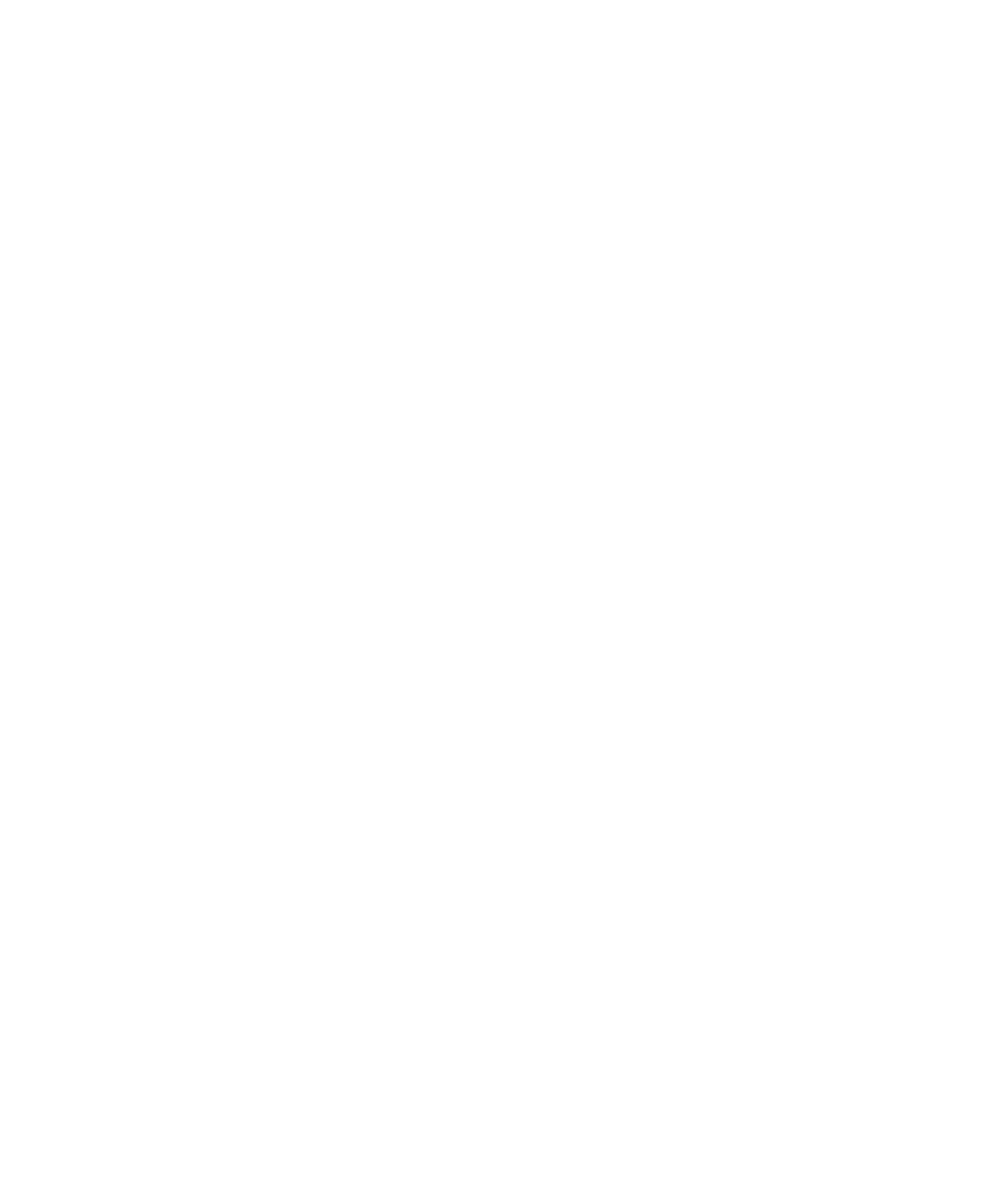
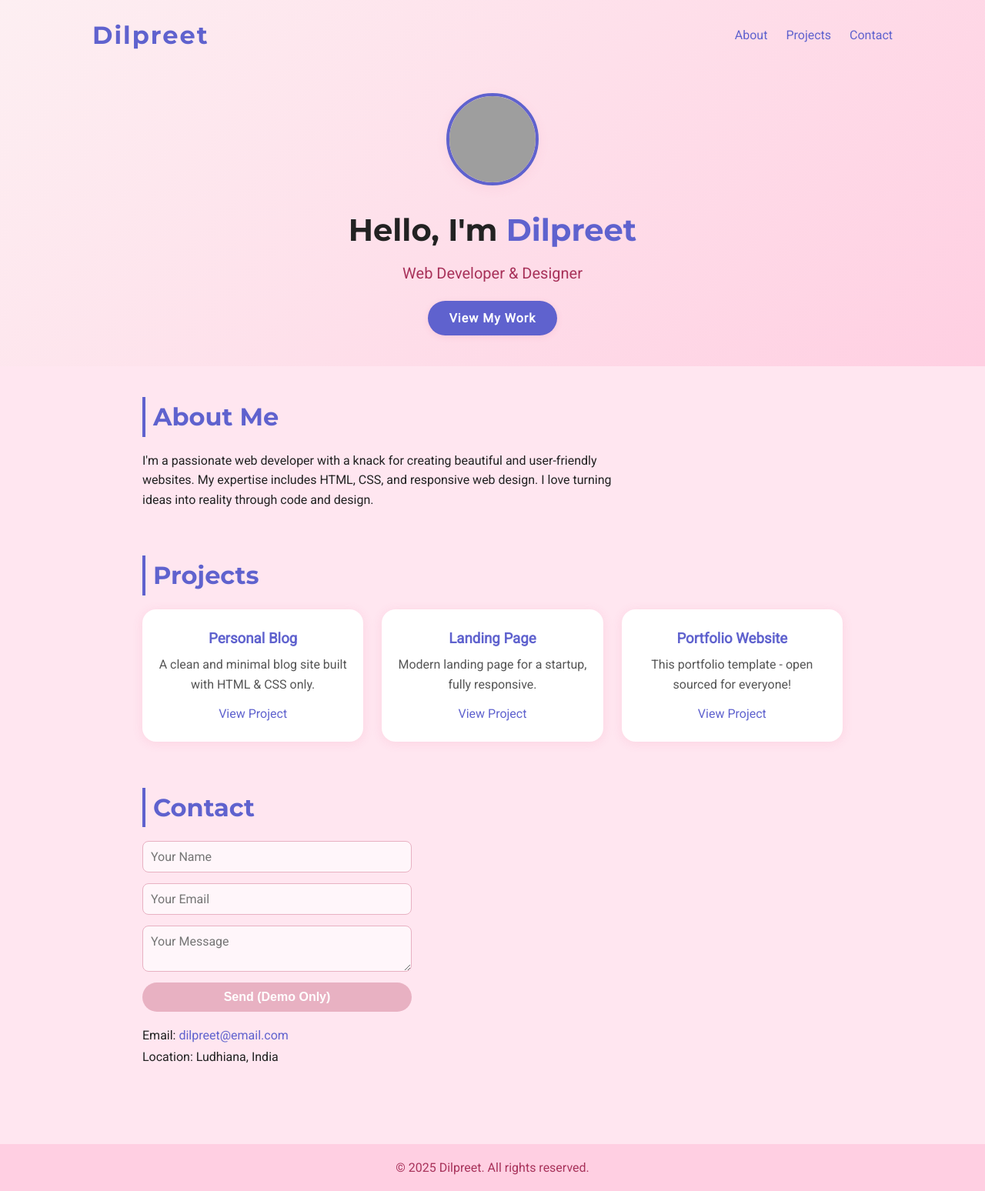
Before and after one commit to Dilpreet-47/linux.io, a plain HTML site: page html_css /index.html in a window 1280 px wide. Shown: the whole page at 77% size. Before the commit the page ends 800 px from the top, so only its background shows below. Drawn offline with Linux system fonts and the light colour scheme; grey boxes are pictures that could not be loaded.

Commit message:
changed index and styles

```diff
--- a/html_css /index.html
+++ b/html_css /index.html
@@ -1,11 +1,72 @@
 <!DOCTYPE html>
 <html lang="en">
 <head>
-    <meta charset="UTF-8">
-    <meta name="viewport" content="width=device-width, initial-scale=1.0">
-    <title>Document</title>
+  <meta charset="UTF-8">
+  <meta name="viewport" content="width=device-width, initial-scale=1">
+  <title>Dilpreet's Portfolio</title>
+  <link href="https://fonts.googleapis.com/css?family=Montserrat:700,400|Roboto:400,300&display=swap" rel="stylesheet">
+  <link rel="stylesheet" href="styles.css">
 </head>
 <body>
-
+  <header>
+    <nav>
+      <div class="logo">Dilpreet</div>
+      <ul>
+        <li><a href="#about">About</a></li>
+        <li><a href="#projects">Projects</a></li>
+        <li><a href="#contact">Contact</a></li>
+      </ul>
+    </nav>
+    <div class="hero">
+      <img src="https://avatars.githubusercontent.com/u/youruser.png" alt="Dilpreet Avatar" class="avatar">
+      <h1>Hello, I'm <span>Dilpreet</span></h1>
+      <p>Web Developer & Designer</p>
+      <a href="#projects" class="cta">View My Work</a>
+    </div>
+  </header>
+  <main>
+    <section id="about">
+      <h2>About Me</h2>
+      <p>
+        I'm a passionate web developer with a knack for creating beautiful and user-friendly websites. My expertise includes HTML, CSS, and responsive web design. I love turning ideas into reality through code and design.
+      </p>
+    </section>
+    <section id="projects">
+      <h2>Projects</h2>
+      <div class="projects-grid">
+        <div class="project-card">
+          <h3>Personal Blog</h3>
+          <p>A clean and minimal blog site built with HTML & CSS only.</p>
+          <a href="#" target="_blank">View Project</a>
+        </div>
+        <div class="project-card">
+          <h3>Landing Page</h3>
+          <p>Modern landing page for a startup, fully responsive.</p>
+          <a href="#" target="_blank">View Project</a>
+        </div>
+        <div class="project-card">
+          <h3>Portfolio Website</h3>
+          <p>This portfolio template - open sourced for everyone!</p>
+          <a href="#" target="_blank">View Project</a>
+        </div>
+      </div>
+    </section>
+    <section id="contact">
+      <h2>Contact</h2>
+      <form>
+        <input type="text" placeholder="Your Name" required>
+        <input type="email" placeholder="Your Email" required>
+        <textarea placeholder="Your Message" required></textarea>
+        <button type="submit" disabled>Send (Demo Only)</button>
+      </form>
+      <div class="contact-info">
+        <p>Email: <a href="mailto:dilpreet@email.com">dilpreet@email.com</a></p>
+        <p>Location: Ludhiana, India</p>
+      </div>
+    </section>
+  </main>
+  <footer>
+    <p>&copy; 2025 Dilpreet. All rights reserved.</p>
+  </footer>
 </body>
 </html>
--- /dev/null
+++ b/html_css /styles.css
@@ -0,0 +1,214 @@
+/* Reset and Fonts */
+* {
+  margin: 0; padding: 0; box-sizing: border-box;
+}
+body {
+  font-family: 'Roboto', Arial, sans-serif;
+  background: #ffe6f0;
+  color: #222;
+  line-height: 1.6;
+}
+a { color: #5f62ce; text-decoration: none; }
+a:hover { text-decoration: underline; }
+
+/* Header & Navigation */
+header {
+  background: linear-gradient(135deg, #fdeff2 0%, #ffcfe2 100%);
+  padding-bottom: 40px;
+}
+nav {
+  display: flex;
+  justify-content: space-between;
+  align-items: center;
+  max-width: 1100px;
+  margin: 0 auto;
+  padding: 20px 30px;
+}
+.logo {
+  font-family: 'Montserrat', sans-serif;
+  font-size: 2rem;
+  font-weight: 700;
+  color: #5f62ce;
+  letter-spacing: 2px;
+}
+nav ul {
+  list-style: none;
+  display: flex;
+  gap: 24px;
+}
+nav ul li a {
+  font-weight: 500;
+  transition: color 0.2s;
+}
+nav ul li a:hover {
+  color: #5f62ce;
+}
+
+/* Hero Section */
+.hero {
+  text-align: center;
+  margin-top: 30px;
+}
+.avatar {
+  width: 120px;
+  height: 120px;
+  border-radius: 50%;
+  object-fit: cover;
+  margin-bottom: 18px;
+  border: 4px solid #5f62ce;
+  box-shadow: 0 4px 16px rgba(230,84,128,0.07);
+}
+.hero h1 {
+  font-family: 'Montserrat', sans-serif;
+  font-size: 2.5rem;
+  font-weight: 700;
+  margin-bottom: 8px;
+}
+.hero h1 span {
+  color: #5f62ce;
+}
+.hero p {
+  font-size: 1.25rem;
+  color: #a8325a;
+  margin-bottom: 20px;
+}
+.cta {
+  display: inline-block;
+  padding: 10px 28px;
+  background:#5f62ce;
+  color: #fff;
+  border-radius: 25px;
+  font-weight: bold;
+  letter-spacing: 1px;
+  transition: background 0.2s, transform 0.2s;
+  box-shadow: 0 2px 8px rgba(230,84,128,0.12);
+}
+.cta:hover {
+  background: #a8325a;
+  transform: scale(1.05);
+}
+
+/* Main Sections */
+main {
+  max-width: 950px;
+  margin: 0 auto;
+  padding: 40px 20px;
+}
+section {
+  margin-bottom: 60px;
+}
+section h2 {
+  font-family: 'Montserrat', sans-serif;
+  color: #5f62ce;
+  font-size: 2rem;
+  margin-bottom: 18px;
+  border-left: 4px solid#5f62ce;
+  padding-left: 10px;
+}
+#about p {
+  max-width: 650px;
+  margin-bottom: 10px;
+}
+
+/* Projects */
+.projects-grid {
+  display: grid;
+  grid-template-columns: repeat(auto-fit, minmax(260px, 1fr));
+  gap: 24px;
+}
+.project-card {
+  background: #fff;
+  border-radius: 18px;
+  box-shadow: 0 2px 14px rgba(230,84,128,0.12);
+  padding: 24px 18px;
+  text-align: center;
+  transition: transform 0.2s, box-shadow 0.2s;
+}
+.project-card:hover {
+  transform: translateY(-8px) scale(1.03);
+  box-shadow: 0 8px 24px rgba(230,84,128,0.18);
+}
+.project-card h3 {
+  color: #5f62ce;
+  margin-bottom: 6px;
+}
+.project-card p {
+  color: #555;
+  margin-bottom: 12px;
+}
+.project-card a {
+  color:#5f62ce;
+  font-weight: 500;
+}
+
+/* Contact */
+#contact form {
+  display: flex;
+  flex-direction: column;
+  gap: 14px;
+  max-width: 350px;
+  margin-bottom: 18px;
+}
+#contact input, #contact textarea {
+  padding: 10px;
+  border: 1px solid #e8b1c2;
+  border-radius: 8px;
+  outline: none;
+  font-size: 1rem;
+  font-family: inherit;
+  transition: border 0.2s;
+  background: #fff6fa;
+}
+#contact input:focus, #contact textarea:focus {
+  border: 1.5px solid#5f62ce;
+}
+#contact button {
+  background: #5f62ce;
+  color: #fff;
+  border: none;
+  border-radius: 20px;
+  padding: 10px;
+  font-size: 1rem;
+  font-weight: 600;
+  cursor: pointer;
+  transition: background 0.2s, transform 0.2s;
+}
+#contact button:disabled {
+  background: #e8b1c2;
+  cursor: not-allowed;
+}
+#contact button:hover:not(:disabled) {
+  background: #a8325a;
+  transform: scale(1.04);
+}
+.contact-info p {
+  font-size: 1rem;
+  margin-bottom: 2px;
+}
+.contact-info a {
+  color: #5f62ce;
+}
+
+/* Footer */
+footer {
+  text-align: center;
+  padding: 18px 0;
+  background: #ffcfe2;
+  color: #a8325a;
+  font-size: 1rem;
+}
+
+/* Responsive */
+@media (max-width: 800px) {
+  nav {
+    flex-direction: column;
+    gap: 14px;
+    padding: 16px 10px;
+  }
+  main {
+    padding: 25px 4vw;
+  }
+  .projects-grid {
+    grid-template-columns: 1fr;
+  }
+}
```
